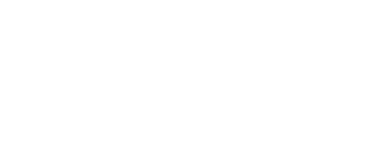
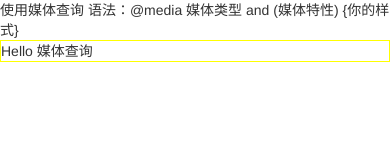
Before and after one commit to niziming/hello-bootstrap, a plain HTML site: page media.html in a window 390 px wide. Drawn offline with Linux system fonts and the light colour scheme.

Commit message:
媒体查询 大于480px变化颜色

```diff
--- a/media.html
+++ b/media.html
@@ -1,10 +1,44 @@
 <!DOCTYPE html>
 <html lang="en">
 <head>
-    <meta charset="UTF-8">
+    <meta name="viewport" content="width=device-width, initial-scale=1.0" charset="UTF-8">
     <title>media</title>
+
+    <!--css导入使用link-->
+    <link href="assets/plugins/bootstrap-3.3.7-dist/css/bootstrap.min.css" type="text/css" rel="stylesheet" />
+    <link href="assets/plugins/bootstrap-3.3.7-dist/css/bootstrap-theme.min.css" type="text/css" rel="stylesheet" />
+    <style type="text/css">
+        .my_div {
+            border: 1px solid red;
+        }
+
+        @media screen and (max-width: 480px){
+            .my_div {
+                border: 1px solid yellow;
+            }
+
+        }
+    </style>
 </head>
+
 <body>
+使用媒体查询
+语法：@media 媒体类型 and (媒体特性) {你的样式}
+<div class="my_div">
+    Hello 媒体查询
+</div>
+
+<!-- HTML5 Shiv 和 Respond.js 用于让 IE8 支持 HTML5元素和媒体查询 -->
+<!-- 注意： 如果通过 file://  引入 Respond.js 文件，则该文件无法起效果 -->
+<!--[if lt IE 9]>
+<script src="https://oss.maxcdn.com/libs/html5shiv/3.7.0/html5shiv.js"></script>
+<script src="https://oss.maxcdn.com/libs/respond.js/1.3.0/respond.min.js"></script>
+<![endif]-->
+
+<!--js导入在body里面 注意jQuery引入需放在bootstrap之前-->
+<!--不然会报错 :bootstrap.min.js:6 Uncaught Error: Bootstrap's JavaScript requires jQuery-->
+<script src="assets/plugins/jquery-3.3.1/jquery-3.3.1.min.js"></script>
+<script src="assets/plugins/bootstrap-3.3.7-dist/js/bootstrap.min.js"></script>
 
 </body>
 </html>
```
